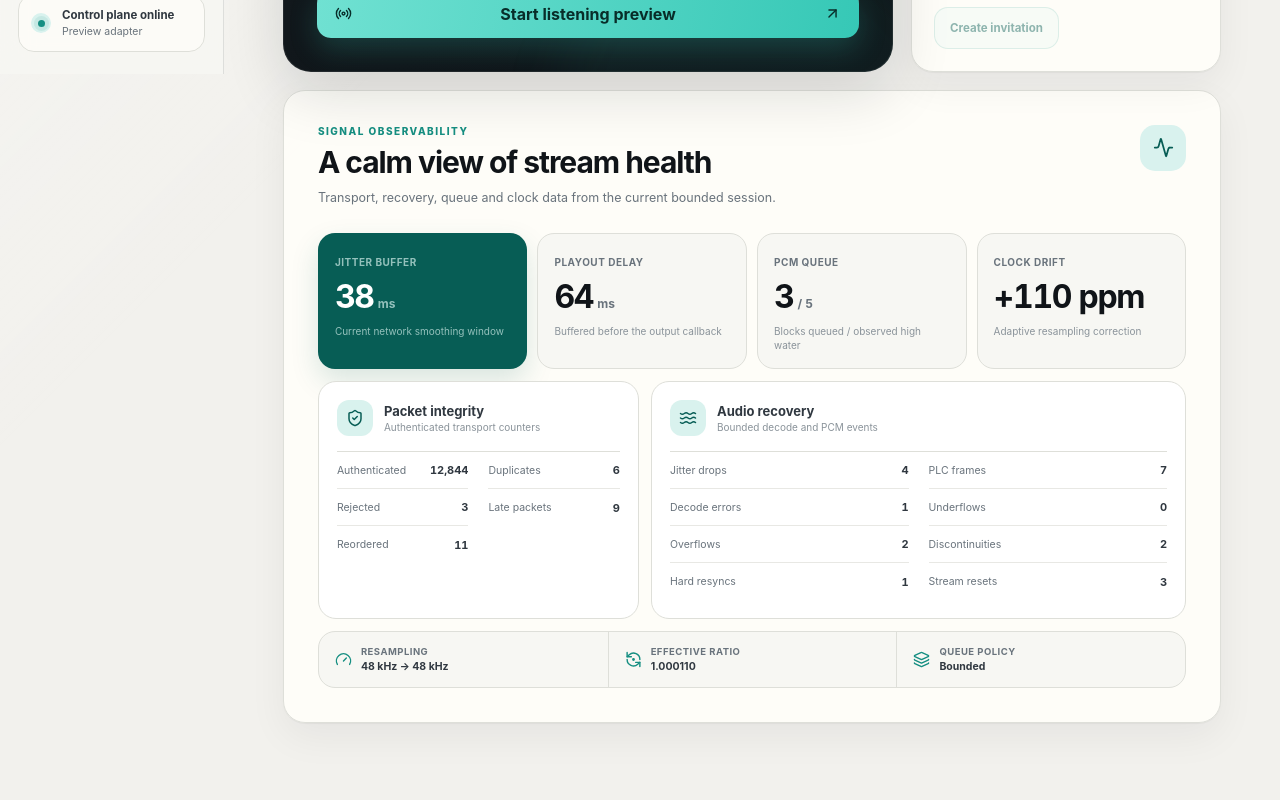
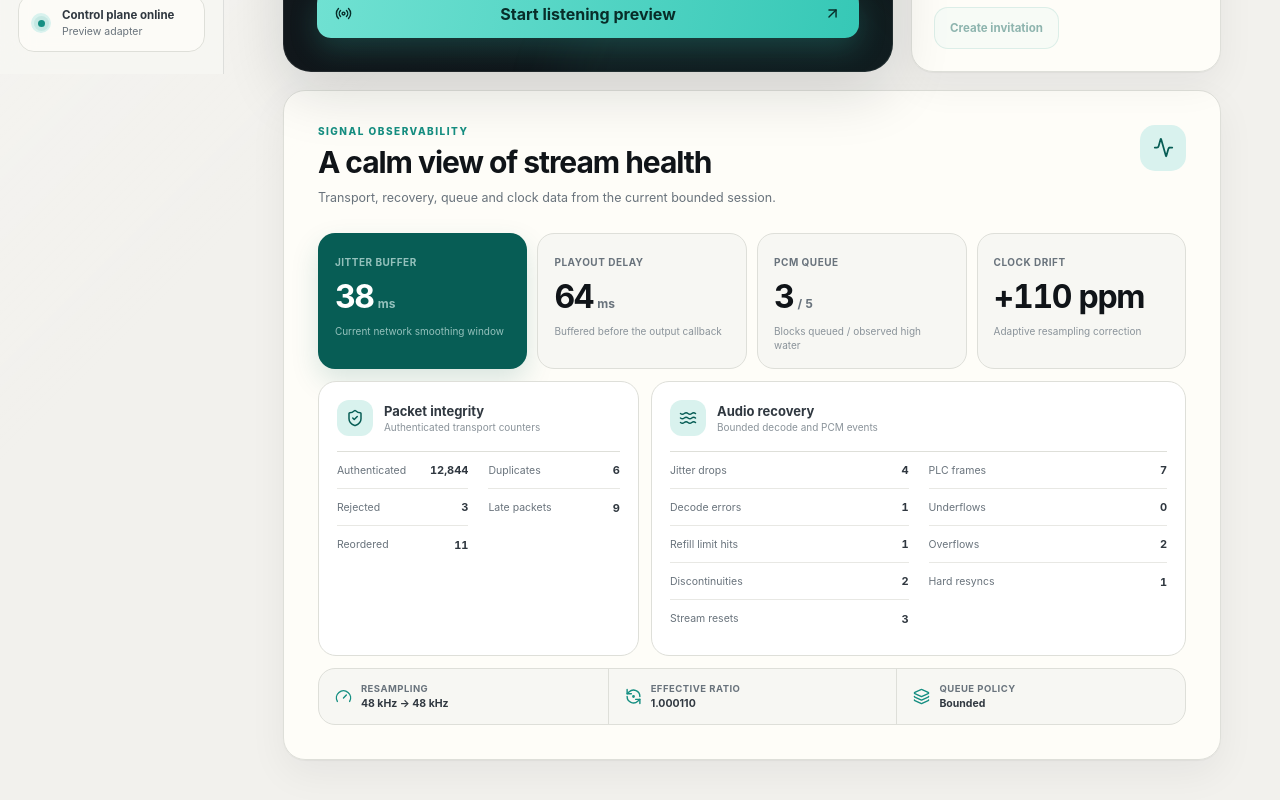
Before and after one commit to sonimesh-labs/sonimesh-dev, a Vue app in the folder apps/desktop-ui/: page / in a window 1280 px wide. Shown: the part 726-1526 px from the top of the page. Built offline with nearby package versions, Linux system fonts and the light colour scheme.

Commit message:
fix(ui): expose pcm refill limit hits

```diff
--- a/apps/desktop-ui/src/bridge.ts
+++ b/apps/desktop-ui/src/bridge.ts
@@ -32,6 +32,7 @@ class PreviewDesktopBridge implements DesktopBridge {
       plcFrames: '7',
       decodeErrors: '1',
       pcmUnderflows: '0',
+      pcmRefillLimitHits: '1',
       pcmOverflows: '2',
       pcmDiscontinuities: '2',
       queuedPcmBlocks: 3,
--- a/apps/desktop-ui/src/components/DiagnosticsPanel.vue
+++ b/apps/desktop-ui/src/components/DiagnosticsPanel.vue
@@ -87,6 +87,7 @@ function formatCounter(counter: string) {
           <div><dt>PLC frames</dt><dd>{{ formatCounter(metrics.plcFrames) }}</dd></div>
           <div><dt>Decode errors</dt><dd>{{ formatCounter(metrics.decodeErrors) }}</dd></div>
           <div><dt>Underflows</dt><dd>{{ formatCounter(metrics.pcmUnderflows) }}</dd></div>
+          <div><dt>Refill limit hits</dt><dd>{{ formatCounter(metrics.pcmRefillLimitHits) }}</dd></div>
           <div><dt>Overflows</dt><dd>{{ formatCounter(metrics.pcmOverflows) }}</dd></div>
           <div><dt>Discontinuities</dt><dd>{{ formatCounter(metrics.pcmDiscontinuities) }}</dd></div>
           <div><dt>Hard resyncs</dt><dd>{{ formatCounter(metrics.driftHardResyncs) }}</dd></div>
--- a/apps/desktop-ui/src/types.ts
+++ b/apps/desktop-ui/src/types.ts
@@ -28,6 +28,7 @@ export interface StreamMetrics {
   plcFrames: MetricCounter
   decodeErrors: MetricCounter
   pcmUnderflows: MetricCounter
+  pcmRefillLimitHits: MetricCounter
   pcmOverflows: MetricCounter
   pcmDiscontinuities: MetricCounter
   queuedPcmBlocks: number
```
Also changed, not shown: 2 other files (tests, documents, lock files or other folders).
